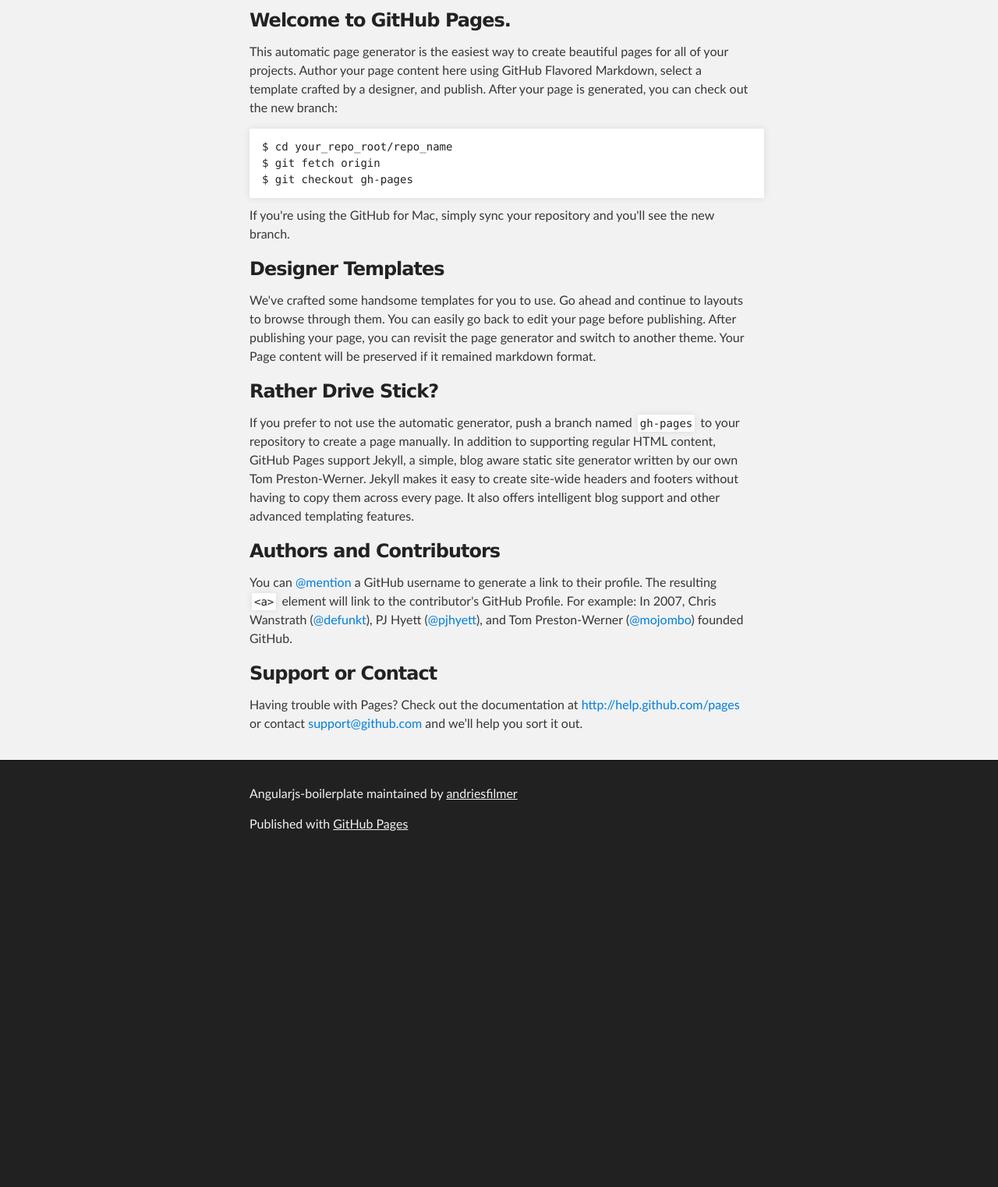
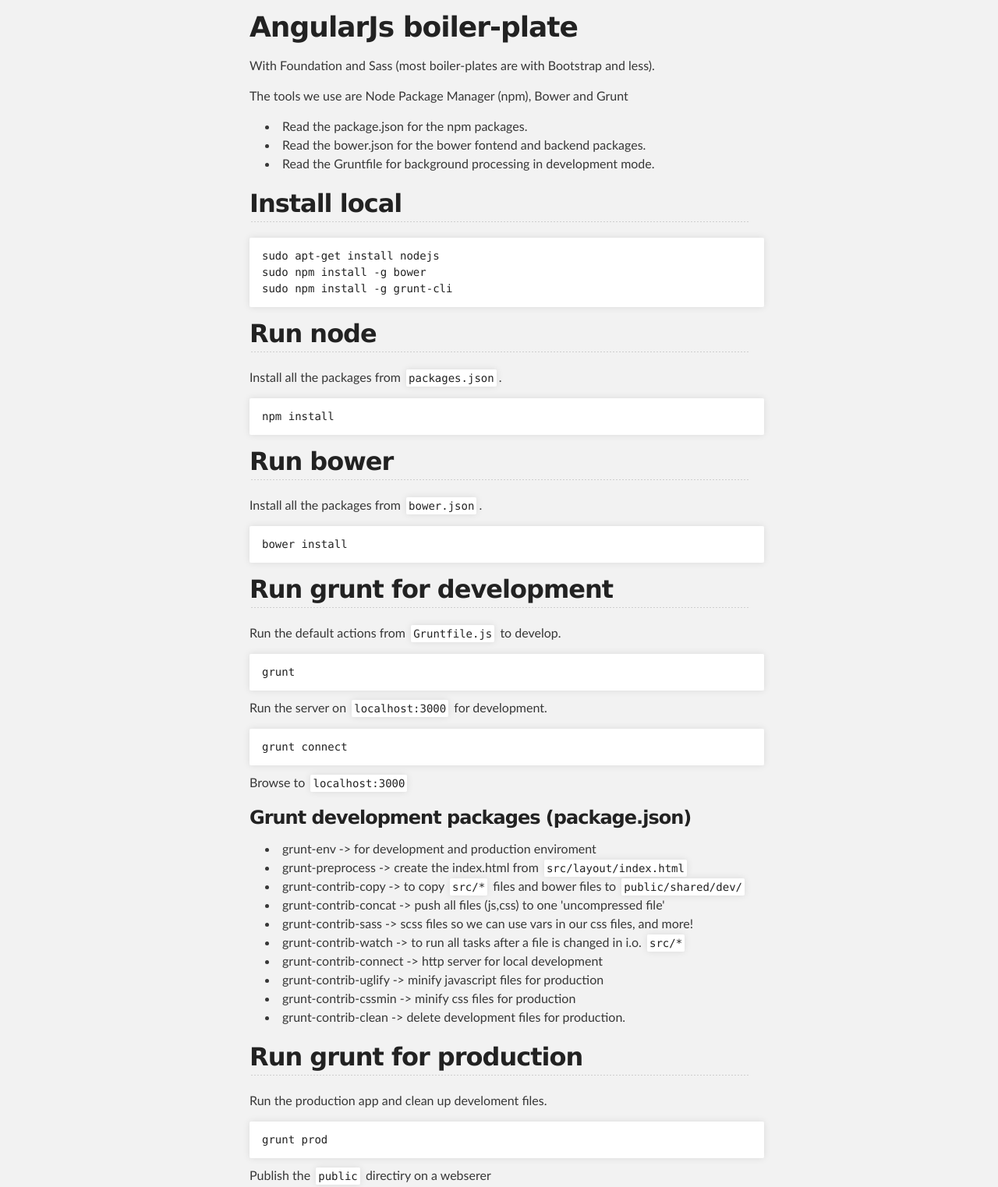
Before and after one commit to hiteshjoshi/angularjs-boilerplate, a plain HTML site: page index.html in a window 1280 px wide. Shown: the part 252-1775 px from the top of the page at 78% size. Before the commit the page ends 1356 px from the top, so only its background shows below. Drawn offline with Linux system fonts and the light colour scheme.

```diff
--- a/index.html
+++ b/index.html
@@ -31,37 +31,82 @@
     <!-- MAIN CONTENT -->
     <div id="main_content_wrap" class="outer">
       <section id="main_content" class="inner">
-        <h3>
-<a name="welcome-to-github-pages" class="anchor" href="#welcome-to-github-pages"><span class="octicon octicon-link"></span></a>Welcome to GitHub Pages.</h3>
+        <h1>
+<a name="angularjs-boiler-plate" class="anchor" href="#angularjs-boiler-plate"><span class="octicon octicon-link"></span></a>AngularJs boiler-plate</h1>
 
-<p>This automatic page generator is the easiest way to create beautiful pages for all of your projects. Author your page content here using GitHub Flavored Markdown, select a template crafted by a designer, and publish. After your page is generated, you can check out the new branch:</p>
+<p>With Foundation and Sass (most boiler-plates are with Bootstrap and less).</p>
 
-<pre><code>$ cd your_repo_root/repo_name
-$ git fetch origin
-$ git checkout gh-pages
+<p>The tools we use are Node Package Manager (npm), Bower and Grunt</p>
+
+<ul>
+<li>Read the package.json for the npm packages.</li>
+<li>Read the bower.json for the bower fontend and backend packages. </li>
+<li>Read the Gruntfile for background processing in development mode.</li>
+</ul><h2>
+<a name="install-local" class="anchor" href="#install-local"><span class="octicon octicon-link"></span></a>Install local</h2>
+
+<pre><code>sudo apt-get install nodejs
+sudo npm install -g bower
+sudo npm install -g grunt-cli
 </code></pre>
 
-<p>If you're using the GitHub for Mac, simply sync your repository and you'll see the new branch.</p>
+<h2>
+<a name="run-node" class="anchor" href="#run-node"><span class="octicon octicon-link"></span></a>Run node</h2>
+
+<p>Install all the packages from <code>packages.json</code>.</p>
+
+<pre><code>npm install
+</code></pre>
+
+<h2>
+<a name="run-bower" class="anchor" href="#run-bower"><span class="octicon octicon-link"></span></a>Run bower</h2>
+
+<p>Install all the packages from <code>bower.json</code>.</p>
+
+<pre><code>bower install
+</code></pre>
+
+<h2>
+<a name="run-grunt-for-development" class="anchor" href="#run-grunt-for-development"><span class="octicon octicon-link"></span></a>Run grunt for development</h2>
+
+<p>Run the default actions from <code>Gruntfile.js</code> to develop.</p>
+
+<pre><code>grunt
+</code></pre>
+
+<p>Run the server on <code>localhost:3000</code> for development.</p>
+
+<pre><code>grunt connect
+</code></pre>
+
+<p>Browse to <code>localhost:3000</code> </p>
 
 <h3>
-<a name="designer-templates" class="anchor" href="#designer-templates"><span class="octicon octicon-link"></span></a>Designer Templates</h3>
+<a name="grunt-development-packages-packagejson" class="anchor" href="#grunt-development-packages-packagejson"><span class="octicon octicon-link"></span></a>Grunt development packages (package.json)</h3>
 
-<p>We've crafted some handsome templates for you to use. Go ahead and continue to layouts to browse through them. You can easily go back to edit your page before publishing. After publishing your page, you can revisit the page generator and switch to another theme. Your Page content will be preserved if it remained markdown format.</p>
+<ul>
+<li>grunt-env -&gt; for development and production enviroment</li>
+<li>grunt-preprocess -&gt; create the index.html from <code>src/layout/index.html</code>
+</li>
+<li>grunt-contrib-copy -&gt; to copy <code>src/*</code> files and bower files to <code>public/shared/dev/</code>
+</li>
+<li>grunt-contrib-concat -&gt; push all files (js,css) to one 'uncompressed file'</li>
+<li>grunt-contrib-sass -&gt; scss files so we can use vars in our css files, and more!</li>
+<li>grunt-contrib-watch -&gt; to run all tasks after a file is changed in i.o. <code>src/*</code>
+</li>
+<li>grunt-contrib-connect -&gt; http server for local development</li>
+<li>grunt-contrib-uglify -&gt; minify javascript files for production</li>
+<li>grunt-contrib-cssmin -&gt; minify css files for production</li>
+<li>grunt-contrib-clean -&gt; delete development files for production.</li>
+</ul><h2>
+<a name="run-grunt-for-production" class="anchor" href="#run-grunt-for-production"><span class="octicon octicon-link"></span></a>Run grunt for production</h2>
 
-<h3>
-<a name="rather-drive-stick" class="anchor" href="#rather-drive-stick"><span class="octicon octicon-link"></span></a>Rather Drive Stick?</h3>
+<p>Run the production app and clean up develoment files.</p>
 
-<p>If you prefer to not use the automatic generator, push a branch named <code>gh-pages</code> to your repository to create a page manually. In addition to supporting regular HTML content, GitHub Pages support Jekyll, a simple, blog aware static site generator written by our own Tom Preston-Werner. Jekyll makes it easy to create site-wide headers and footers without having to copy them across every page. It also offers intelligent blog support and other advanced templating features.</p>
+<pre><code>grunt prod
+</code></pre>
 
-<h3>
-<a name="authors-and-contributors" class="anchor" href="#authors-and-contributors"><span class="octicon octicon-link"></span></a>Authors and Contributors</h3>
-
-<p>You can <a href="https://github.com/blog/821" class="user-mention">@mention</a> a GitHub username to generate a link to their profile. The resulting <code>&lt;a&gt;</code> element will link to the contributor's GitHub Profile. For example: In 2007, Chris Wanstrath (<a href="https://github.com/defunkt" class="user-mention">@defunkt</a>), PJ Hyett (<a href="https://github.com/pjhyett" class="user-mention">@pjhyett</a>), and Tom Preston-Werner (<a href="https://github.com/mojombo" class="user-mention">@mojombo</a>) founded GitHub.</p>
-
-<h3>
-<a name="support-or-contact" class="anchor" href="#support-or-contact"><span class="octicon octicon-link"></span></a>Support or Contact</h3>
-
-<p>Having trouble with Pages? Check out the documentation at <a href="http://help.github.com/pages">http://help.github.com/pages</a> or contact <a href="mailto:support@github.com">support@github.com</a> and we’ll help you sort it out.</p>
+<p>Publish the <code>public</code> directiry on a webserer</p>
       </section>
     </div>
 
```
Also changed, not shown: params.json (+1 -1 lines).
